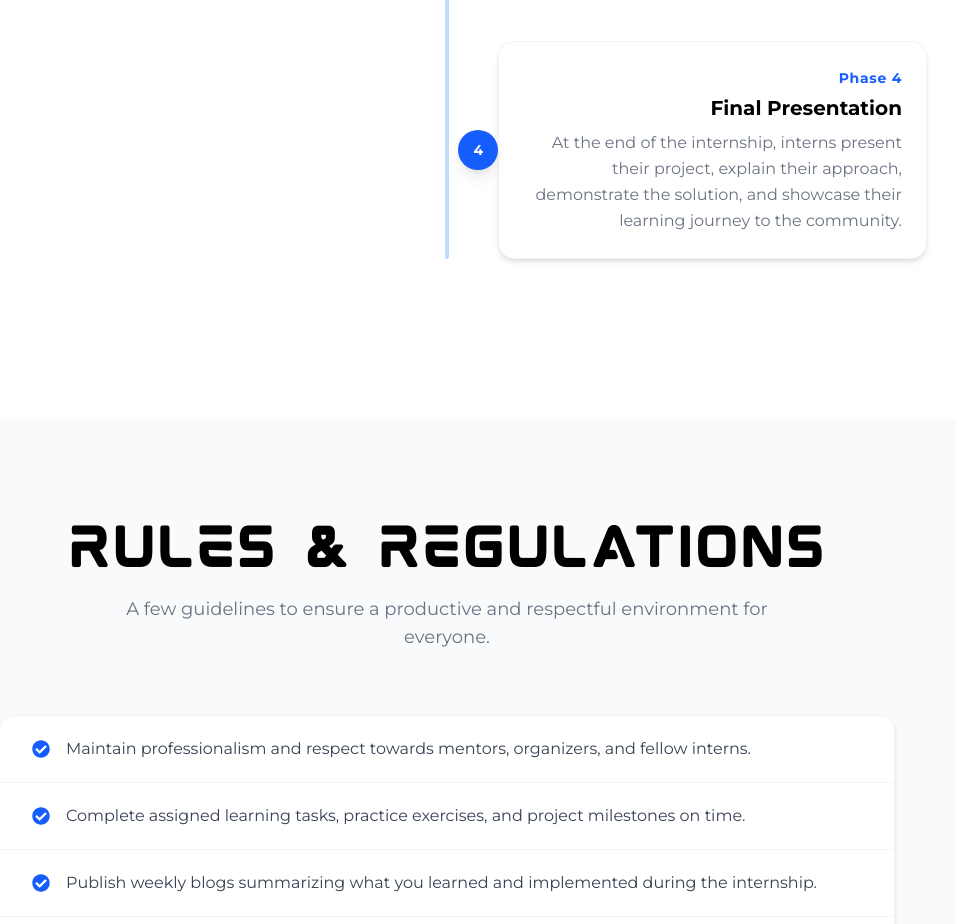
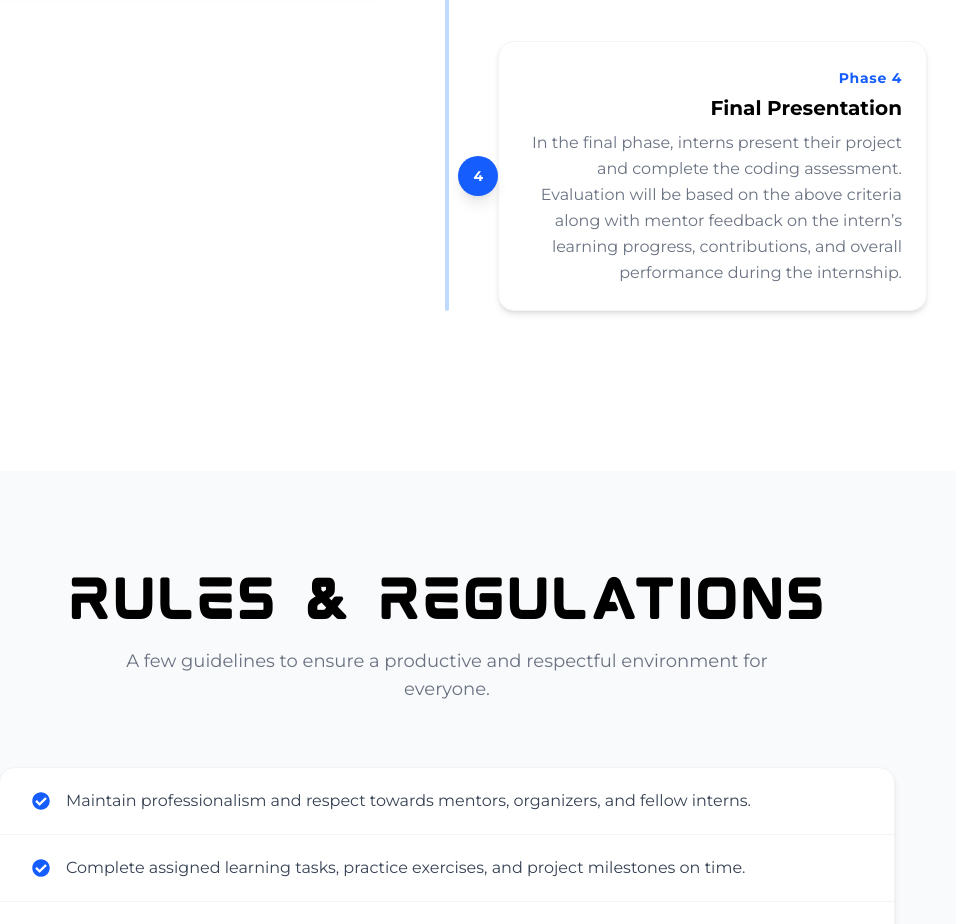
Before and after one commit to Kite-IPS/Ips_Portfolio, a React (Vite) app in the folder Client/: page /internship in a window 1280 px wide. Shown: the part 3700-4624 px from the top of the page, without its empty margins (193-1149 px from the left). Built offline with nearby package versions, Linux system fonts and the light colour scheme.

Commit message:
Updated Internship Phase

```diff
--- a/Client/src/Pages/CommunityInteraction/Internship.jsx
+++ b/Client/src/Pages/CommunityInteraction/Internship.jsx
@@ -178,7 +178,7 @@ const Internship = () => {
                             { phase: 'Phase 1', title: 'Onboarding', description: 'Get introduced to the IPS Tech Community, meet your assigned mentor, and choose your preferred technical domain. Interns will set up their development environment and understand the internship workflow.', align: 'right' },
                             { phase: 'Phase 2', title: 'Learning & Hands-On Practice', description: 'Interns begin learning core concepts related to their domain while completing guided tasks and hands-on exercises. Weekly blogs and small contributions help reinforce learning.', align: 'left' },
                             { phase: 'Phase 3', title: 'Project Development', description: 'Interns start working on a real-world problem statement, applying the concepts they learned. Mentors provide feedback while interns build their project step-by-step.', align: 'right' },
-                            { phase: 'Phase 4', title: 'Final Presentation', description: 'At the end of the internship, interns present their project, explain their approach, demonstrate the solution, and showcase their learning journey to the community.', align: 'left' },
+                            { phase: 'Phase 4', title: 'Final Presentation', description: 'In the final phase, interns present their project and complete the coding assessment. Evaluation will be based on the above criteria along with mentor feedback on the intern’s learning progress, contributions, and overall performance during the internship.', align: 'left' },
                         ].map((item, index) => (
                             <div key={index} className={`relative flex flex-col md:flex-row items-center mb-12 ${item.align === 'left' ? 'md:flex-row-reverse' : ''}`}>
                                 <div className={`w-full md:w-[45%] ${item.align === 'left' ? 'md:text-right md:pl-0 md:pr-8' : 'md:text-left md:pr-0 md:pl-8'}`}>
```
